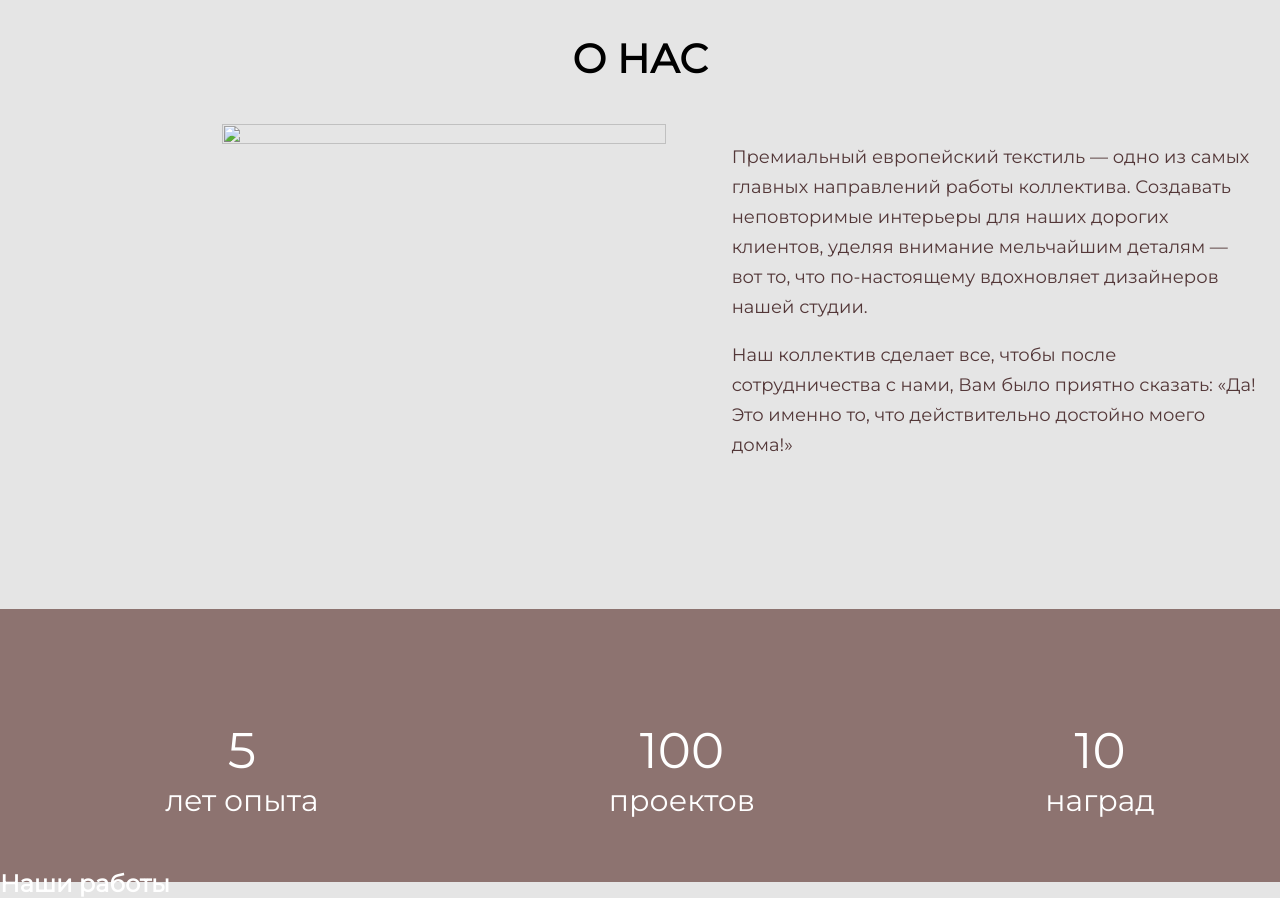
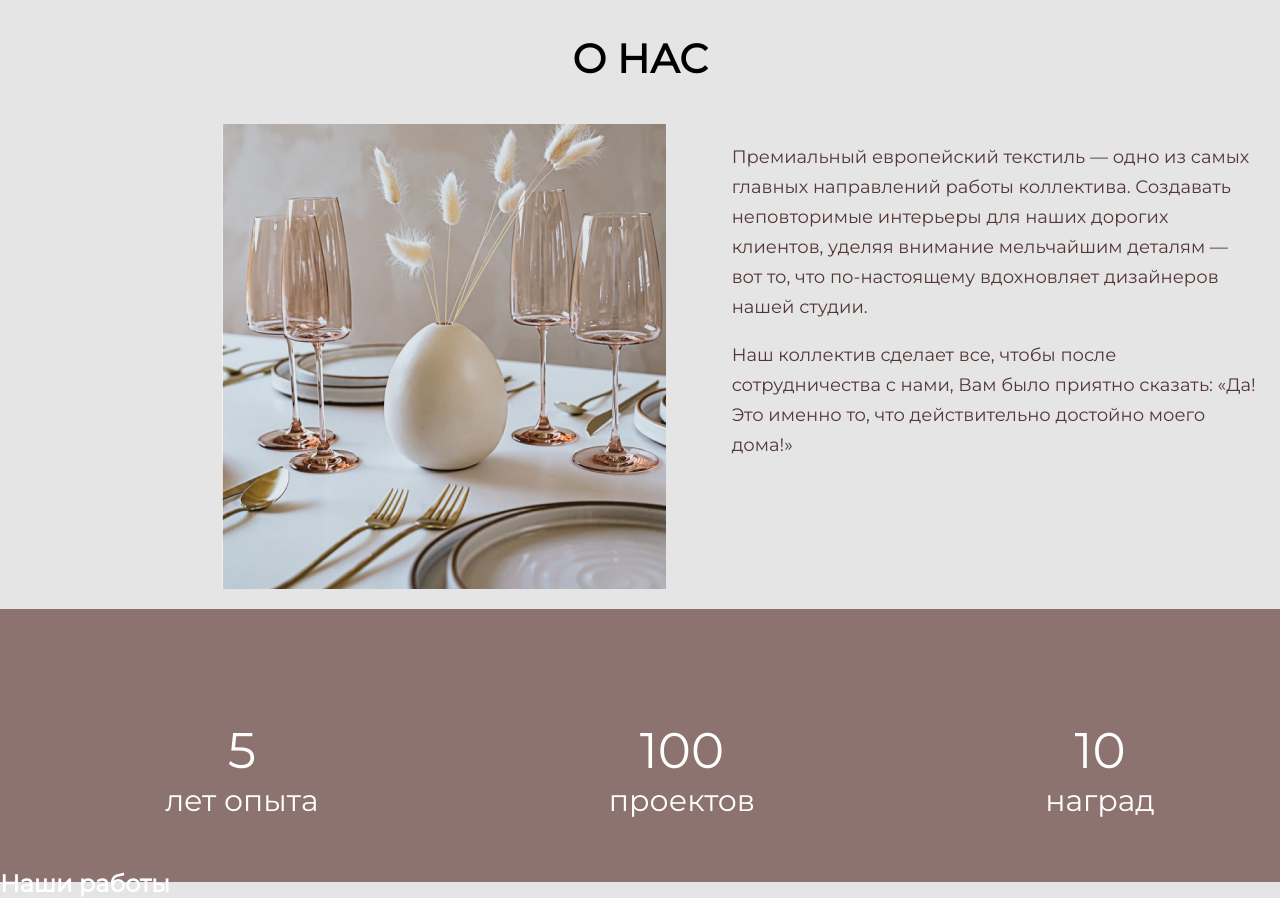
Before and after one commit to yanashoiji/scandi, a plain HTML site: page index.html in a window 1280 px wide. Shown: the part 900-1798 px from the top of the page. Drawn offline with Linux system fonts and the light colour scheme; files whose address does not match are found by name.

Commit message:
Update index.html
removed "img"

```diff
--- a/index.html
+++ b/index.html
@@ -47,7 +47,7 @@
     <div class="About">
       <h2 class="about__title">О нас</h2>
         <div class="about__container">
-          <img src="img/about.jpg" width="444" height="465" alt class="about__img">
+          <img src="about.jpg" width="444" height="465" alt class="about__img">
            <div class="about__text">
             <p>Премиальный европейский текстиль — одно из самых главных направлений работы коллектива. Создавать неповторимые интерьеры для наших дорогих клиентов, уделяя внимание мельчайшим деталям — вот то, что по-настоящему вдохновляет дизайнеров нашей студии.</p>
             <p> Наш коллектив сделает все, чтобы после сотрудничества с нами, Вам было приятно сказать: «Да! Это именно то, что действительно достойно моего дома!»
```
